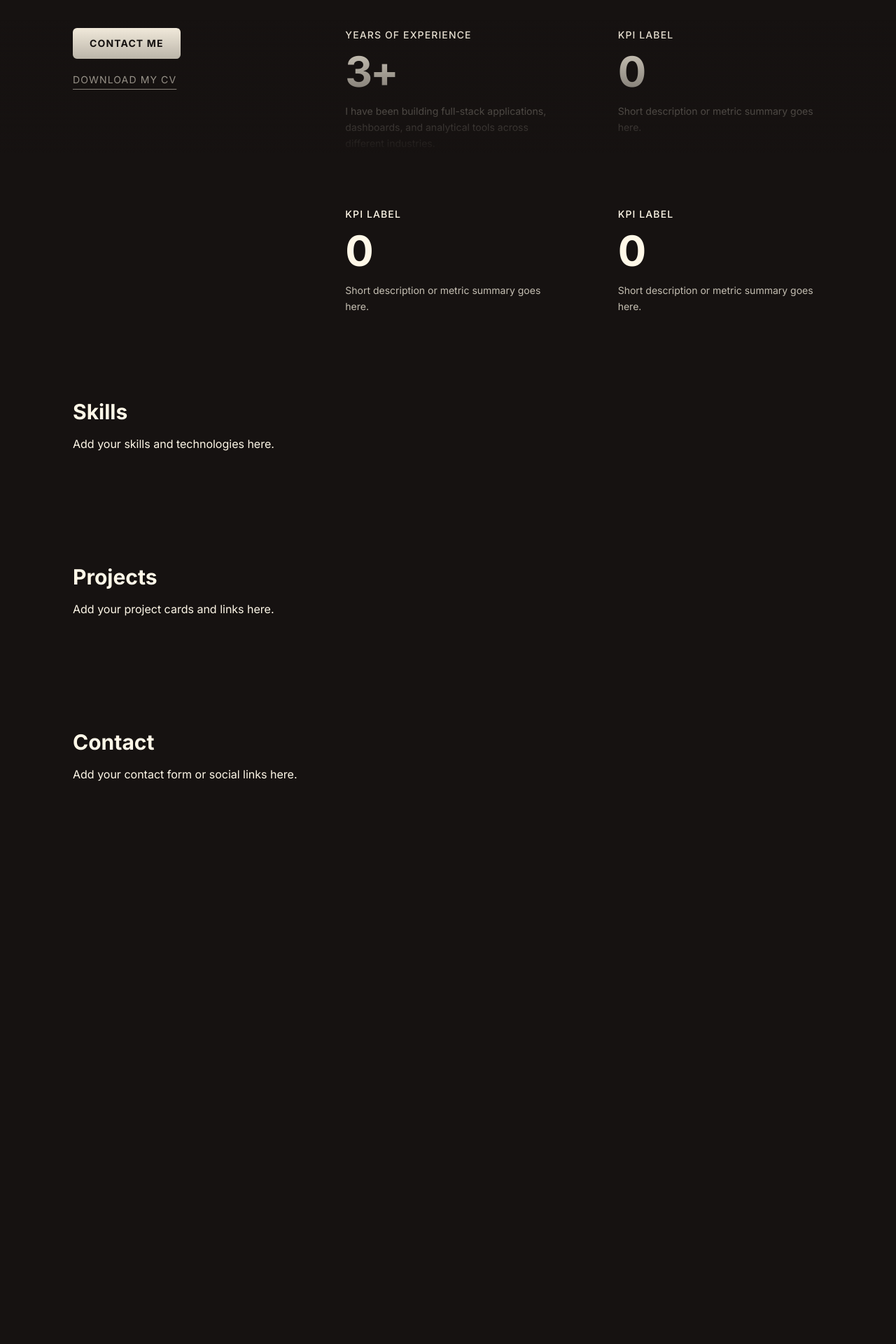
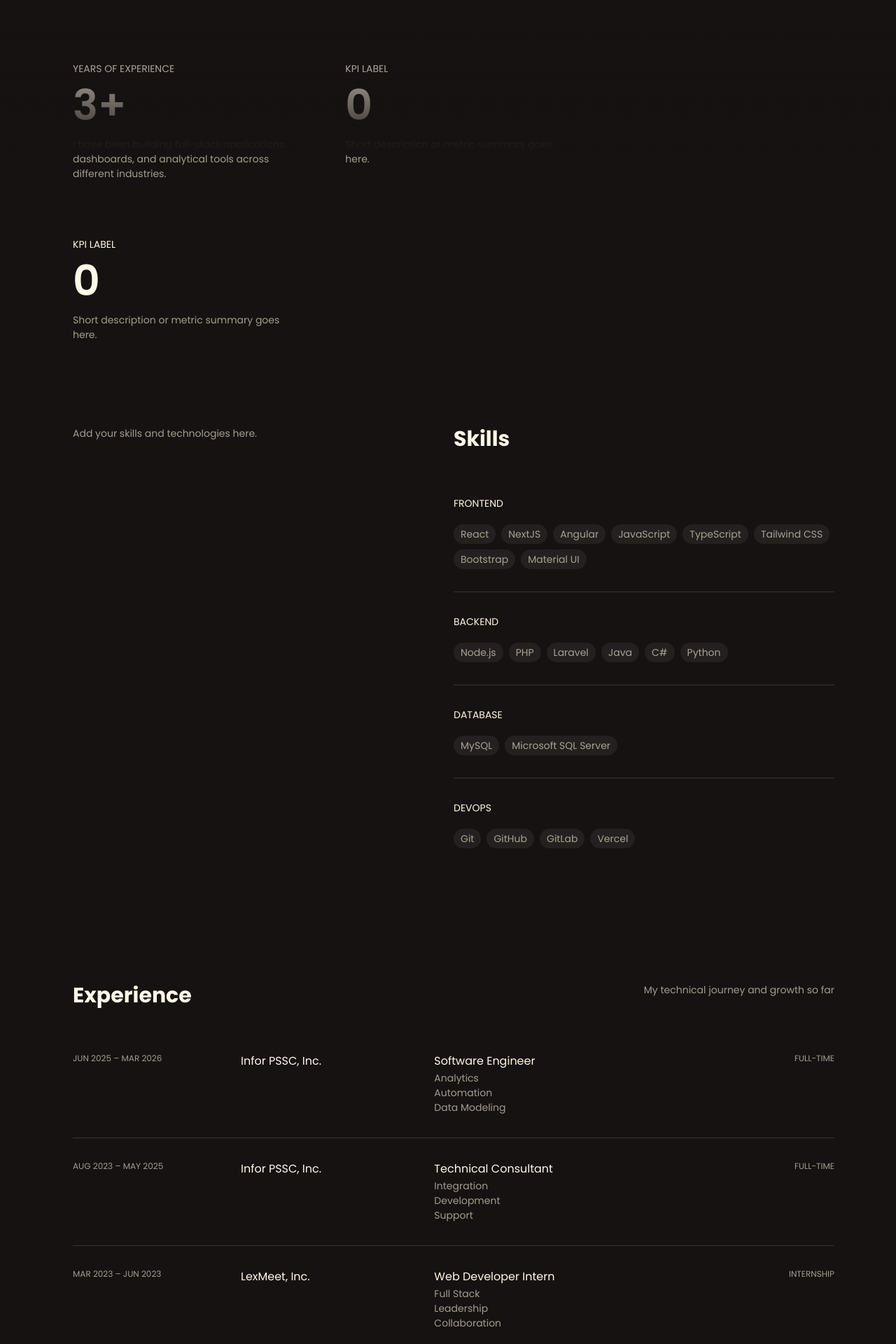
Before and after one commit to hans-salangsang/modern-web-portfolio, a Next.js app: page / in a window 1280 px wide. Shown: the part 580-2500 px from the top of the page at 70% size. Before the commit the page ends 1778 px from the top, so only its background shows below. Built offline with nearby package versions, Linux system fonts and the light colour scheme.

Commit message:
refactor: update font from Inter to Poppins, enhance button and link styles, and add skills and experience section

```diff
--- a/app/components/Button.tsx
+++ b/app/components/Button.tsx
@@ -8,10 +8,10 @@ type ButtonProps = {
 };
 
 const filledClasses =
-  "inline-block bg-foreground text-background px-6 py-3 font-body text-sm font-bold tracking-[0.08em] uppercase rounded-md transition-all duration-200 hover:bg-foreground/90 focus:outline-none focus:ring-2 focus:ring-foreground focus:ring-offset-2 focus:ring-offset-background";
+  "inline-block bg-white text-neutral-900 px-4 py-2 font-body text-sm font-medium tracking-normal rounded-full transition-all duration-200 hover:bg-white/90 focus:outline-none focus:ring-2 focus:ring-white/50 focus:ring-offset-2 focus:ring-offset-background";
 
 const outlineClasses =
-  "inline-block border-2 border-foreground text-foreground bg-transparent px-6 py-3 font-body text-sm font-bold tracking-[0.08em] uppercase rounded-md transition-all duration-200 hover:bg-foreground hover:text-background focus:outline-none focus:ring-2 focus:ring-foreground focus:ring-offset-2 focus:ring-offset-background";
+  "inline-block bg-neutral-800 text-white px-4 py-2 font-body text-sm font-medium tracking-normal rounded-full transition-all duration-200 hover:bg-neutral-700 focus:outline-none focus:ring-2 focus:ring-neutral-600 focus:ring-offset-2 focus:ring-offset-background";
 
 export default function Button({
   href,
--- a/app/components/CvDownloadLink.tsx
+++ b/app/components/CvDownloadLink.tsx
@@ -10,7 +10,7 @@ type CvDownloadLinkProps = {
 };
 
 const baseClasses =
-  "font-body text-sm font-normal tracking-[0.08em] uppercase text-foreground underline underline-offset-8 hover:opacity-80 transition-opacity cursor-pointer";
+  "font-body text-sm font-normal tracking-normal text-white rounded-full px-4 py-2 inline-block bg-neutral-800 hover:bg-neutral-700 transition-colors cursor-pointer";
 
 export default function CvDownloadLink({
   href = "/Salangsang_Hans_Wilhelm-CV.pdf",
--- a/app/components/KpiCard.tsx
+++ b/app/components/KpiCard.tsx
@@ -17,13 +17,13 @@ export default function KpiCard({
     <div
       className={`group flex flex-col items-start text-left gap-3 min-w-0 ${className}`.trim()}
     >
-      <span className="font-body text-sm font-medium text-foreground tracking-[0.08em] uppercase">
+      <span className="font-body text-sm font-normal text-foreground tracking-normal uppercase">
         {label}
       </span>
-      <span className="font-heading text-4xl sm:text-5xl lg:text-6xl font-bold text-foreground tracking-tighter leading-none transition-transform duration-300 group-hover:translate-y-[-1px]">
+      <span className="font-heading text-4xl sm:text-5xl lg:text-6xl font-semibold text-foreground tracking-normal leading-none transition-transform duration-300 group-hover:translate-y-[-1px]">
         {value}
       </span>
-      <p className="font-body text-sm text-foreground/75 leading-relaxed mt-1">
+      <p className="font-body text-sm text-foreground/60 leading-normal mt-1">
         {description}
       </p>
     </div>
--- a/app/components/NavLinks.tsx
+++ b/app/components/NavLinks.tsx
@@ -2,6 +2,7 @@ const navLinks = [
   { href: "#hero", label: "Home" },
   { href: "#hero", label: "About" },
   { href: "#skills", label: "Skills" },
+  { href: "#experience", label: "Experience" },
   { href: "#projects", label: "Projects" },
   { href: "#contact", label: "Contact" },
 ];
@@ -13,7 +14,7 @@ export default function NavLinks() {
         <li key={link.href + link.label}>
           <a
             href={link.href}
-            className="font-body text-sm font-medium text-foreground tracking-[0.08em] uppercase hover:underline underline-offset-4 transition-all duration-200 focus:outline-none focus:ring-2 focus:ring-foreground/30 focus:ring-offset-2 focus:ring-offset-background rounded"
+            className="font-body text-sm font-normal text-foreground tracking-normal hover:underline underline-offset-4 transition-all duration-200 focus:outline-none focus:ring-2 focus:ring-foreground/30 focus:ring-offset-2 focus:ring-offset-background rounded"
           >
             {link.label}
           </a>
--- a/app/layout.tsx
+++ b/app/layout.tsx
@@ -1,11 +1,12 @@
 import type { Metadata } from "next";
-import { Inter } from "next/font/google";
+import { Poppins } from "next/font/google";
 import "../styles/globals.css";
 import NavLinks from "./components/NavLinks";
 
-const inter = Inter({
+const poppins = Poppins({
   subsets: ["latin"],
-  variable: "--font-inter",
+  weight: ["400", "500", "600", "700"],
+  variable: "--font-poppins",
   display: "swap",
 });
 
@@ -20,14 +21,14 @@ export default function RootLayout({
   children: React.ReactNode;
 }>) {
   return (
-    <html lang="en" className={inter.variable}>
-      <body className={`${inter.className} antialiased`}>
+    <html lang="en" className={poppins.variable}>
+      <body className={`${poppins.className} antialiased`}>
         <nav className="fixed top-0 left-0 right-0 z-50 bg-background/95 backdrop-blur-sm">
           <div className="max-w-7xl mx-auto px-6 sm:px-8 lg:px-10">
             <div className="flex flex-wrap items-center justify-between gap-4 py-4 sm:py-5 pl-6 pr-4 sm:pl-12 sm:pr-8 lg:pl-16 lg:pr-12">
               <a
                 href="#hero"
-                className="font-heading text-lg sm:text-xl font-semibold text-foreground opacity-95 hover:opacity-100 transition-opacity duration-200 focus:outline-none focus:ring-2 focus:ring-foreground/30 focus:ring-offset-2 focus:ring-offset-background rounded"
+                className="font-heading text-lg sm:text-xl font-semibold text-foreground opacity-95 hover:opacity-100 transition-opacity duration-200 focus:outline-none focus:ring-2 focus:ring-foreground/30 focus:ring-offset-2 focus:ring-offset-background rounded capitalize"
               >
                 Hans Salangsang
               </a>
--- a/app/page.tsx
+++ b/app/page.tsx
@@ -1,6 +1,62 @@
 import KpiCard from "./components/KpiCard";
 import Button from "./components/Button";
 import CvDownloadLink from "./components/CvDownloadLink";
+
+const skills: Record<string, string[]> = {
+  Frontend: [
+    "React",
+    "NextJS",
+    "Angular",
+    "JavaScript",
+    "TypeScript",
+    "Tailwind CSS",
+    "Bootstrap",
+    "Material UI",
+  ],
+  Backend: [
+    "Node.js",
+    "PHP",
+    "Laravel",
+    "Java",
+    "C#",
+    "Python",
+  ],
+  Database: ["MySQL", "Microsoft SQL Server"],
+  DevOps: ["Git", "GitHub", "GitLab", "Vercel"],
+};
+
+const DEVICON_BASE = "https://cdn.jsdelivr.net/gh/devicons/devicon@latest/icons";
+const techMeta: Record<string, { icon: string; color: string }> = {
+  React: { icon: "react", color: "#61DAFB" },
+  NextJS: { icon: "nextjs", color: "#000000" },
+  Angular: { icon: "angular", color: "#DD0031" },
+  JavaScript: { icon: "javascript", color: "#F7DF1E" },
+  TypeScript: { icon: "typescript", color: "#3178C6" },
+  "Tailwind CSS": { icon: "tailwindcss", color: "#06B6D4" },
+  Bootstrap: { icon: "bootstrap", color: "#7952B3" },
+  "Material UI": { icon: "materialui", color: "#007FFF" },
+  "Node.js": { icon: "nodejs", color: "#339933" },
+  PHP: { icon: "php", color: "#777BB4" },
+  Laravel: { icon: "laravel", color: "#FF2D20" },
+  Java: { icon: "java", color: "#ED8B00" },
+  "C#": { icon: "csharp", color: "#239120" },
+  Python: { icon: "python", color: "#3776AB" },
+  MySQL: { icon: "mysql", color: "#4479A1" },
+  "Microsoft SQL Server": { icon: "microsoftsqlserver", color: "#CC2927" },
+  Git: { icon: "git", color: "#F05032" },
+  GitHub: { icon: "github", color: "#24292e" },
+  GitLab: { icon: "gitlab", color: "#FC6D26" },
+  Vercel: { icon: "vercel", color: "#000000" },
+};
+
+function isLight(hex: string): boolean {
+  const h = hex.replace("#", "");
+  const r = parseInt(h.slice(0, 2), 16) / 255;
+  const g = parseInt(h.slice(2, 4), 16) / 255;
+  const b = parseInt(h.slice(4, 6), 16) / 255;
+  const luminance = 0.299 * r + 0.587 * g + 0.116 * b;
+  return luminance > 0.5;
+}
 
 export default function Home() {
   return (
@@ -9,46 +65,43 @@ export default function Home() {
       {/* Hero: full-screen, asymmetric */}
       <section
         id="hero"
-        className="relative w-full min-h-screen flex flex-col"
+        className="relative w-full flex flex-col"
       >
         {/* Hero: 3 columns — name (2 cols), role + description (1 col) */}
-        <div className="grid grid-cols-3 gap-x-6 sm:gap-x-8 lg:gap-x-10 w-full pt-44 sm:pt-52 pl-6 pr-4 sm:pl-12 sm:pr-8 lg:pl-16 lg:pr-12 items-start">
+        <div className="grid grid-cols-3 gap-x-6 sm:gap-x-8 lg:gap-x-10 w-full pt-44 sm:pt-52 pl-6 pr-4 sm:pl-12 sm:pr-8 lg:pl-16 lg:pr-12 items-stretch">
           <div className="col-span-2 min-w-0">
-            <h1 className="font-heading text-5xl sm:text-6xl lg:text-7xl xl:text-8xl font-bold tracking-[-0.05em] leading-[0.98] uppercase">
+            <h1 className="font-heading text-5xl sm:text-6xl lg:text-7xl xl:text-8xl font-semibold tracking-[-0.05em] leading-[0.98] capitalize">
               <span className="block">Hans</span>
               <span className="block -mt-1 sm:-mt-2 ml-0.5">Salangsang</span>
             </h1>
           </div>
           <div className="col-span-1 min-w-0 text-right flex flex-col items-end">
-            <p className="font-body text-sm font-medium text-foreground tracking-[0.08em] uppercase whitespace-nowrap">
+            <div>
+              <p className="font-body text-sm font-normal text-foreground tracking-normal uppercase whitespace-nowrap">
                 Full Stack Developer
               </p>
-            <p className="font-body text-sm text-foreground/75 leading-relaxed mt-3 max-w-[280px] sm:max-w-[320px]">
+              <p className="font-body text-sm text-foreground/60 leading-normal mt-1 max-w-[280px] sm:max-w-[320px]">
                 I build maintainable solutions and solve problems relentlessly
                 — so much,
                 <br />
                 I even debug in my dreams.
               </p>
             </div>
+            <div className="flex-1 min-h-[1rem]" aria-hidden />
+            <div className="flex flex-row items-center gap-3 mt-6 mb-4">
+              <Button href="#contact">Contact me</Button>
+              <CvDownloadLink />
+            </div>
+          </div>
         </div>
 
         {/* KPI block */}
-        <div className="grid grid-cols-3 gap-x-10 sm:gap-x-16 lg:gap-x-20 gap-y-14 sm:gap-y-20 pt-40 pb-8 sm:pb-10 pl-6 pr-4 sm:pl-12 sm:pr-8 lg:pl-16 lg:pr-12">
-          <div className="col-start-1 row-span-2 flex flex-col items-start gap-5">
-            <Button href="#contact">Contact Me</Button>
-            <CvDownloadLink />
-          </div>
+        <div className="grid grid-cols-3 gap-x-10 sm:gap-x-16 lg:gap-x-20 gap-y-14 sm:gap-y-20 pt-52 pb-8 sm:pb-10 pl-6 pr-4 sm:pl-12 sm:pr-8 lg:pl-16 lg:pr-12">
           <KpiCard
-            className="col-start-2"
+            className="col-start-1"
             label="Years of experience"
             value="3+"
             description="I have been building full-stack applications, dashboards, and analytical tools across different industries."
-          />
-          <KpiCard
-            className="col-start-3"
-            label="KPI label"
-            value="0"
-            description="Short description or metric summary goes here."
           />
           <KpiCard
             className="col-start-2"
@@ -57,7 +110,7 @@ export default function Home() {
             description="Short description or metric summary goes here."
           />
           <KpiCard
-            className="col-start-3"
+            className="col-start-1"
             label="KPI label"
             value="0"
             description="Short description or metric summary goes here."
@@ -67,11 +120,94 @@ export default function Home() {
 
       {/* Skills */}
       <section id="skills" className="py-20">
-        <div className="max-w-4xl ml-6 sm:ml-12 lg:ml-16">
-          <h2 className="font-heading text-3xl">Skills</h2>
-          <p className="mt-4 text-base max-w-[600px]">
+        <div className="grid grid-cols-2 gap-x-0 w-full pl-6 pr-4 sm:pl-12 sm:pr-8 lg:pl-16 lg:pr-12 items-start">
+          <p className="col-start-1 text-sm max-w-[320px] sm:max-w-[380px] text-foreground/60 text-left">
             Add your skills and technologies here.
           </p>
+          <h2 className="col-start-2 font-heading text-3xl">Skills</h2>
+        </div>
+        <div className="grid grid-cols-2 gap-x-0 w-full pl-6 pr-4 sm:pl-12 sm:pr-8 lg:pl-16 lg:pr-12 mt-8 items-start">
+          {Object.entries(skills).map(([category, items]) => (
+            <div
+              key={category}
+              className="col-start-2 py-8 text-left overflow-x-auto border-b border-foreground/15 last:border-b-0"
+            >
+              <span className="font-body text-sm font-normal text-foreground tracking-normal uppercase block mb-5">
+                {category}
+              </span>
+              <div className="flex flex-wrap gap-x-2 gap-y-2 min-w-0 items-center leading-loose">
+                {items.map((skill, j) => (
+                  <span
+                    key={j}
+                    className="inline-flex items-center rounded-full px-2.5 py-1 font-body text-sm font-normal text-foreground/60 bg-white/[0.06]"
+                  >
+                    {skill}
+                  </span>
+                ))}
+              </div>
+            </div>
+          ))}
+        </div>
+      </section>
+
+      {/* Experience — table-like layout */}
+      <section id="experience" className="py-20">
+        <div className="flex flex-wrap items-start justify-between gap-6 w-full pl-6 pr-4 sm:pl-12 sm:pr-8 lg:pl-16 lg:pr-12">
+          <h2 className="font-heading text-3xl">Experience</h2>
+          <p className="text-sm max-w-[320px] sm:max-w-[380px] text-foreground/60 text-right">
+            My technical journey and growth so far
+          </p>
+        </div>
+        <div className="w-full pl-6 pr-4 sm:pl-12 sm:pr-8 lg:pl-16 lg:pr-12 overflow-x-auto mt-8">
+          {/* Experience rows */}
+          {[
+            {
+              company: "Infor PSSC, Inc.",
+              dates: "Jun 2025 – Mar 2026",
+              title: "Software Engineer",
+              keywords: "Analytics, Automation, Data Modeling",
+              type: "Full-time",
+            },
+            {
+              company: "Infor PSSC, Inc.",
+              dates: "Aug 2023 – May 2025",
+              title: "Technical Consultant",
+              keywords: "Integration, Development, Support",
+              type: "Full-time",
+            },
+            {
+              company: "LexMeet, Inc.",
+              dates: "Mar 2023 – Jun 2023",
+              title: "Web Developer Intern",
+              keywords: "Full Stack, Leadership, Collaboration",
+              type: "Internship",
+            },
+          ].map((entry, i) => (
+            <div
+              key={i}
+              className="grid min-w-[560px] grid-cols-[11rem_minmax(0,1.2fr)_minmax(0,1fr)_minmax(0,7rem)] py-8 text-left items-start [column-gap:0] border-b border-foreground/15 last:border-b-0"
+            >
+              <span className="font-body text-xs text-foreground/60 uppercase pr-4">
+                {entry.dates}
+              </span>
+              <span className="font-body text-base font-normal text-foreground pl-16 pr-0">
+                {entry.company}
+              </span>
+              <div className="font-body text-foreground -ml-24">
+                <span className="block text-base">{entry.title}</span>
+                <div className="text-sm text-foreground/60 mt-0.5 leading-normal">
+                  {entry.keywords.split(", ").map((kw, j) => (
+                    <span key={j} className="block">
+                      {kw}
+                    </span>
+                  ))}
+                </div>
+              </div>
+              <span className="font-body text-xs text-foreground/60 text-right pl-4 uppercase">
+                {entry.type}
+              </span>
+            </div>
+          ))}
         </div>
       </section>
 
--- a/styles/globals.css
+++ b/styles/globals.css
@@ -58,11 +58,11 @@
 }
 
 :root {
-  --font-heading: var(--font-inter), "Inter", ui-sans-serif, system-ui, sans-serif;
-  --font-body: var(--font-inter), "Inter", ui-sans-serif, system-ui, sans-serif;
-  --font-mono-narrow: var(--font-inter), "Inter", ui-sans-serif, system-ui, sans-serif;
-  --font-martian-condensed: var(--font-inter), "Inter", ui-sans-serif, system-ui, sans-serif;
-  --font-martian-wide: var(--font-inter), "Inter", ui-sans-serif, system-ui, sans-serif;
+  --font-heading: var(--font-poppins), "Poppins", ui-sans-serif, system-ui, sans-serif;
+  --font-body: var(--font-poppins), "Poppins", ui-sans-serif, system-ui, sans-serif;
+  --font-mono-narrow: var(--font-poppins), "Poppins", ui-sans-serif, system-ui, sans-serif;
+  --font-martian-condensed: var(--font-poppins), "Poppins", ui-sans-serif, system-ui, sans-serif;
+  --font-martian-wide: var(--font-poppins), "Poppins", ui-sans-serif, system-ui, sans-serif;
   --background: #161211;
   --foreground: #FFF8E8;
   --accent: #7C8CFF;
@@ -72,11 +72,11 @@
 @import "tailwindcss";
 
 @theme {
-  --font-heading: var(--font-inter), "Inter", ui-sans-serif, system-ui, sans-serif;
-  --font-body: var(--font-inter), "Inter", ui-sans-serif, system-ui, sans-serif;
-  --font-mono-narrow: var(--font-inter), "Inter", ui-sans-serif, system-ui, sans-serif;
-  --font-mono-condensed: var(--font-inter), "Inter", ui-sans-serif, system-ui, sans-serif;
-  --font-mono-wide: var(--font-inter), "Inter", ui-sans-serif, system-ui, sans-serif;
+  --font-heading: var(--font-poppins), "Poppins", ui-sans-serif, system-ui, sans-serif;
+  --font-body: var(--font-poppins), "Poppins", ui-sans-serif, system-ui, sans-serif;
+  --font-mono-narrow: var(--font-poppins), "Poppins", ui-sans-serif, system-ui, sans-serif;
+  --font-mono-condensed: var(--font-poppins), "Poppins", ui-sans-serif, system-ui, sans-serif;
+  --font-mono-wide: var(--font-poppins), "Poppins", ui-sans-serif, system-ui, sans-serif;
   --color-off-white: #FFF8E8;
   --color-black: #FFF8E8;
   --color-background: #161211;
@@ -93,7 +93,8 @@
     color: var(--foreground);
     font-family: var(--font-body);
     font-weight: 400;
-    line-height: 1.6;
+    line-height: 1.5;
+    letter-spacing: normal;
     text-transform: none;
     transition: background-color 0.3s ease, color 0.3s ease;
     -webkit-font-smoothing: antialiased;
```
Lines whose indentation alone changed are shown as unchanged.
